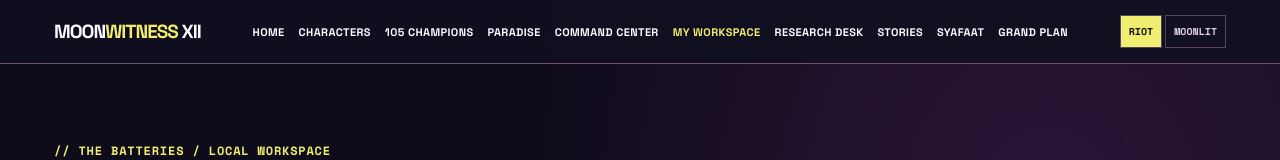
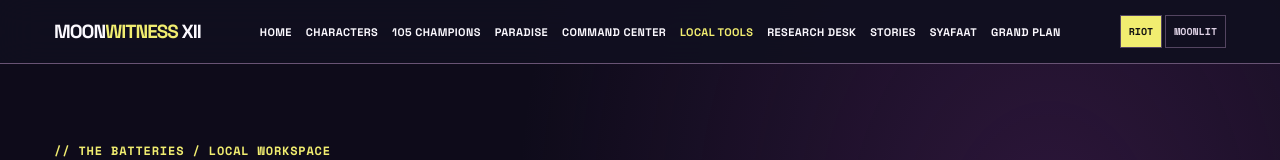
Before and after one commit to bjo163/moonwitness-xii-season-global-championships, a React (Vite) app: page /workspace in a window 1280 px wide. Shown: the top 160 px of the page. Built offline with nearby package versions, Linux system fonts and the light colour scheme.

Commit message:
Clarify optional account-free tools in main navigation

```diff
--- a/src/components/Header.jsx
+++ b/src/components/Header.jsx
@@ -7,7 +7,7 @@ const navigation=[
   ['/champions','105 CHAMPIONS'],
   ['/paradise','PARADISE'],
   ['/command-center','COMMAND CENTER'],
-  ['/workspace','MY WORKSPACE'],
+  ['/workspace','LOCAL TOOLS'],
   ['/research','RESEARCH DESK'],
   ['/stories','STORIES'],
   ['/syafaat-status','SYAFAAT'],
```
